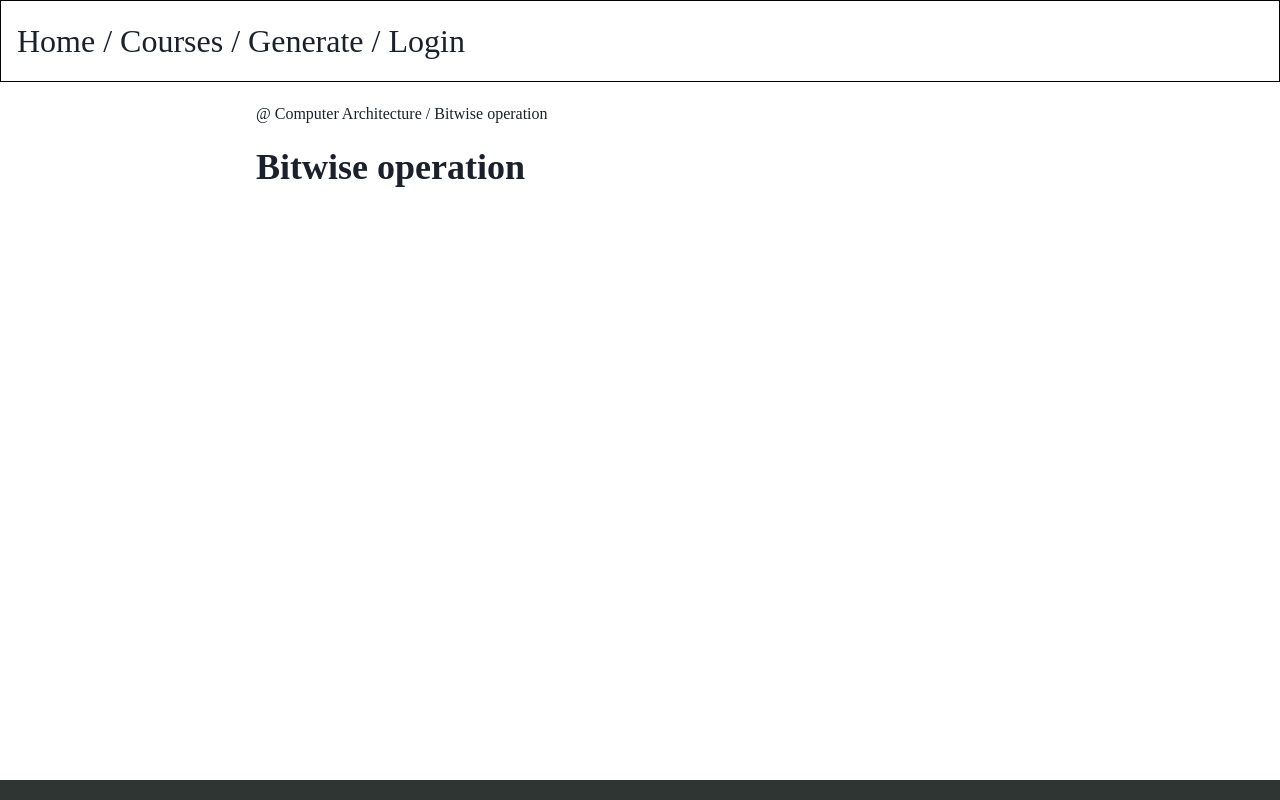
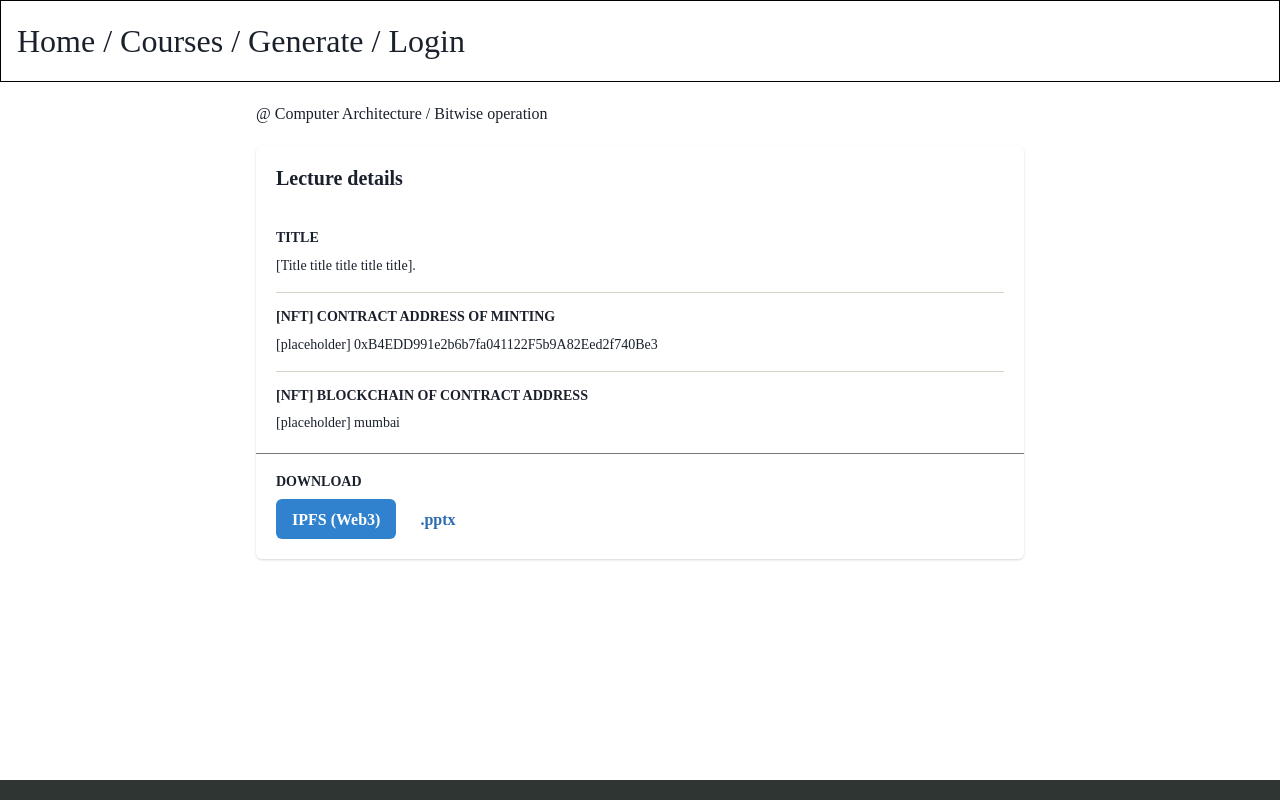
Before and after one commit to alishehbaz/ApolloDeck, a React (Vite) app in the folder frontend/: page /lecture/1 in a window 1280 px wide. Built offline with nearby package versions, Linux system fonts and the light colour scheme.

Commit message:
add: lecture details page

```diff
--- a/frontend/src/pages/LectureDetails.tsx
+++ b/frontend/src/pages/LectureDetails.tsx
@@ -4,7 +4,7 @@ import Centered from "../layouts/Centered";
 import { getLecture } from "../services/lectures";
 import { useParams } from "react-router-dom";
 import Loading from "../components/Loading";
-import { Box, Heading } from "@chakra-ui/react";
+import { Box, Heading, Card, CardHeader, CardBody, CardFooter, Text, Stack, StackDivider , Button, Divider, ButtonGroup} from '@chakra-ui/react';
 
 const LectureDetails = () => {
   const params = useParams();
@@ -28,13 +28,61 @@ const LectureDetails = () => {
           : `@ ${lecture.course} / ${lecture.title}`
       }
     >
-      {lecture === undefined ? (
-        <Loading />
-      ) : (
-        <Box>
-          <Heading>{lecture.title}</Heading>
+    {lecture === undefined ? (
+      <Loading />
+    ) : (
+<Card>
+  <CardHeader>
+    <Heading size='md'>Lecture details </Heading>
+  </CardHeader>
+
+  <CardBody>
+    <Stack divider={<StackDivider />} spacing='4'>
+      <Box>
+        <Heading size='xs' textTransform='uppercase'>
+          Title
+        </Heading>
+        <Text pt='2' fontSize='sm'>
+          [Title title title title title].
+        </Text>
+      </Box>
+      <Box>
+        <Heading size='xs'  textTransform='uppercase'>
+         [NFT] Contract Address of Minting
+        </Heading>
+        <Text pt='2' fontSize='sm'>
+          [placeholder] 0xB4EDD991e2b6b7fa041122F5b9A82Eed2f740Be3
+        </Text>
+      </Box>
+      <Box>
+        <Heading size='xs' textTransform='uppercase' >
+         [NFT] Blockchain of contract address
+        </Heading>
+        <Text pt='2' fontSize='sm'>
+          [placeholder] mumbai
+        </Text>
+      </Box>
+    </Stack>
+  </CardBody>
+  <Divider />
+  <CardFooter>
+  <Stack>
+    <Box>
+  <Heading size='xs' textTransform='uppercase'>
+          Download
+        </Heading><Text></Text>
         </Box>
-      )}
+    <ButtonGroup spacing='2'>
+      <Button variant='solid' colorScheme='blue'>
+        IPFS (Web3)
+      </Button>
+      <Button variant='ghost' colorScheme='blue'>
+        .pptx
+      </Button>
+    </ButtonGroup></Stack>
+  </CardFooter>
+</Card>
+  )}
     </Centered>
   );
 };
```
